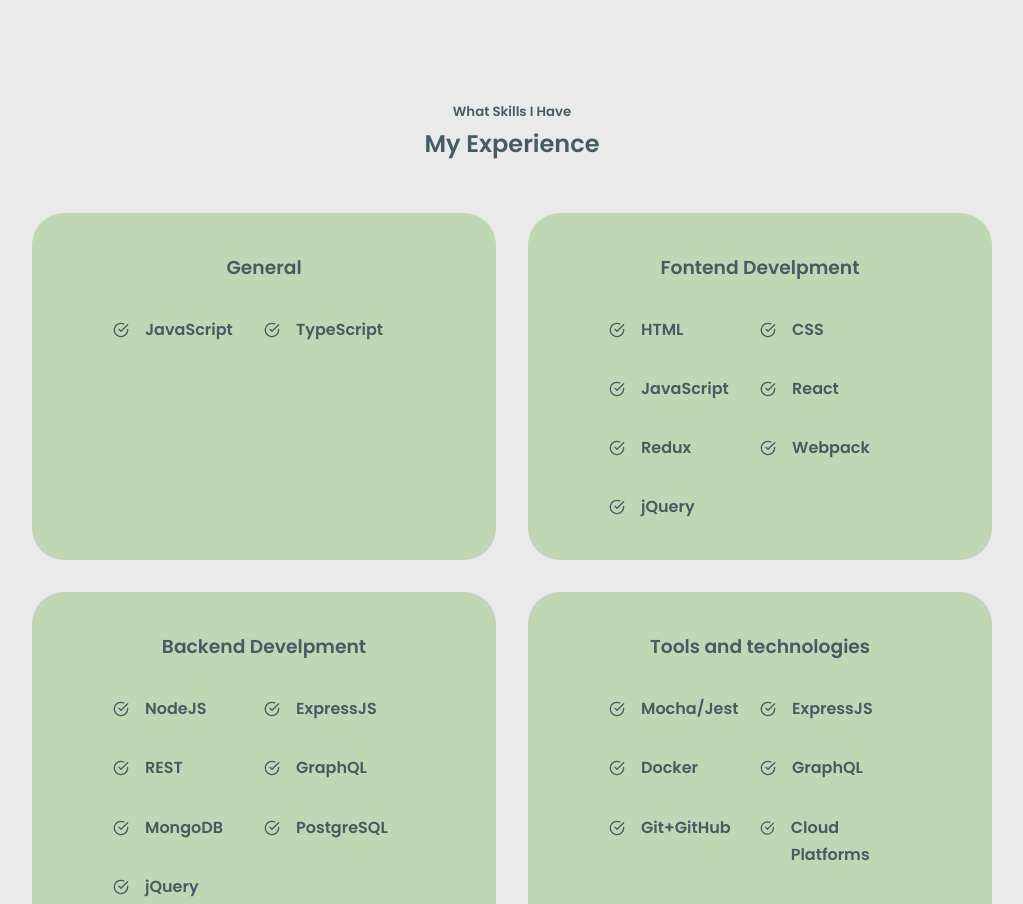
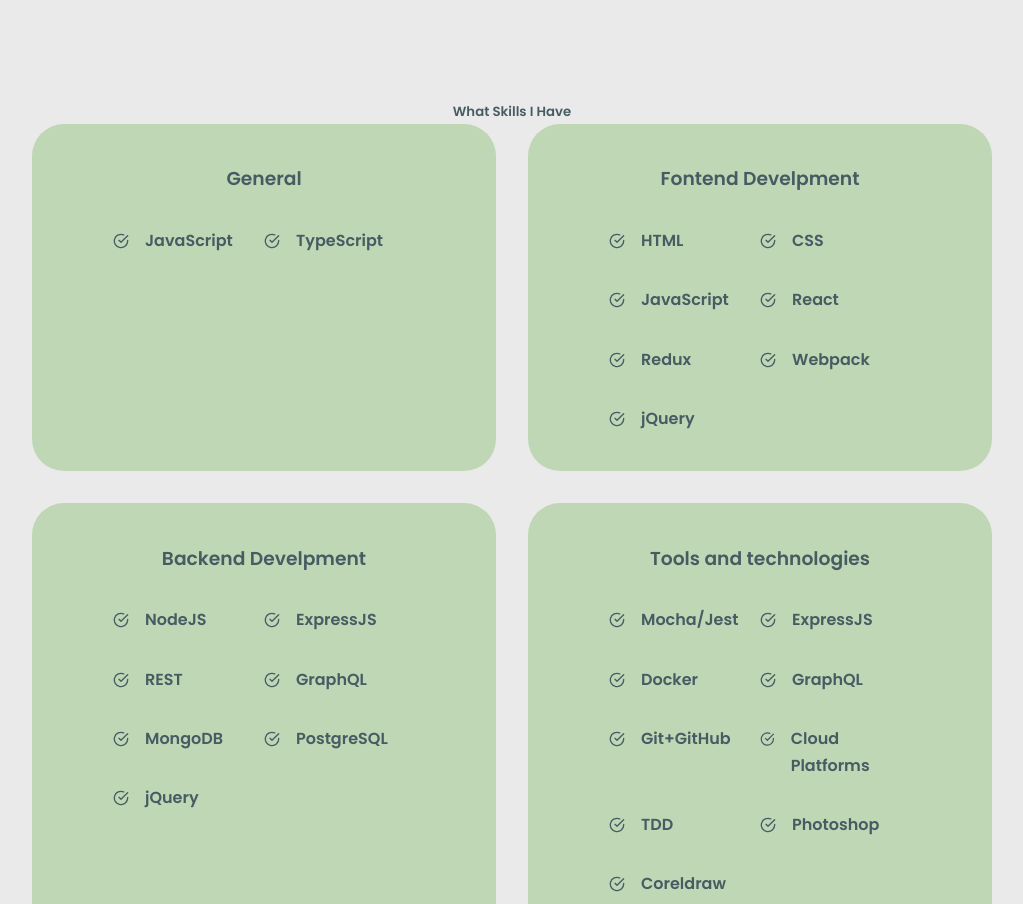
Before and after one commit to leilamahmoudi/portfolio-react-typescript-, a React (Create React App) app: page / in a window 1280 px wide. Shown: the part 2260-3164 px from the top of the page, without its empty margins (128-1151 px from the left). Built offline with nearby package versions, Linux system fonts and the light colour scheme; a web font is replaced by a local one.

Commit message:
update experence

```diff
--- a/src/components/experience/Experience.tsx
+++ b/src/components/experience/Experience.tsx
@@ -6,7 +6,7 @@
   return (
     <section id="experience">
       <h5>What Skills I Have</h5>
-      <h2>My Experience</h2>
+      {/* <h2>My Experience</h2> */}
       <div className="container expeience__container">
         <div className="experience__generall">
           <h3>General</h3>
```
